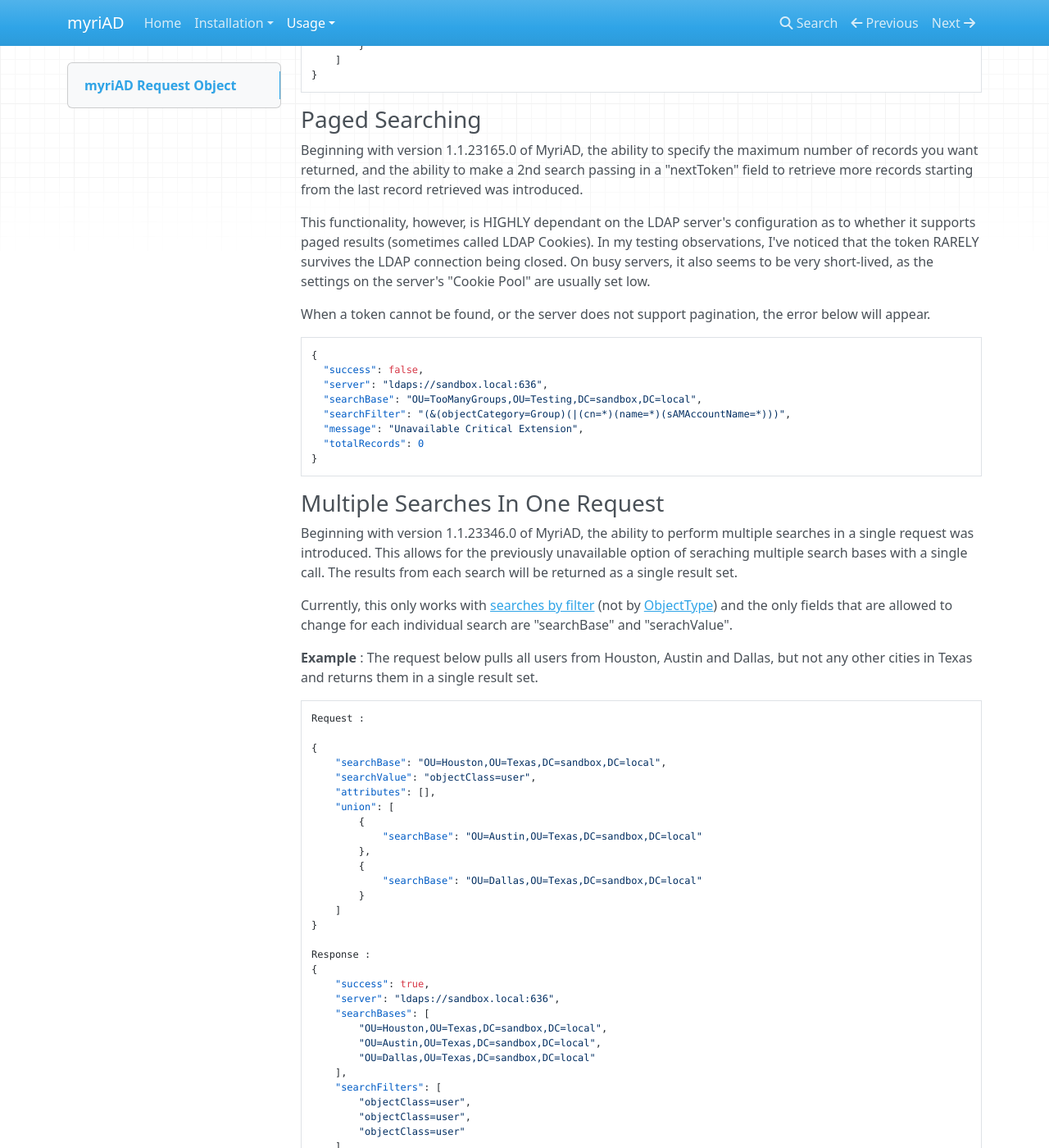
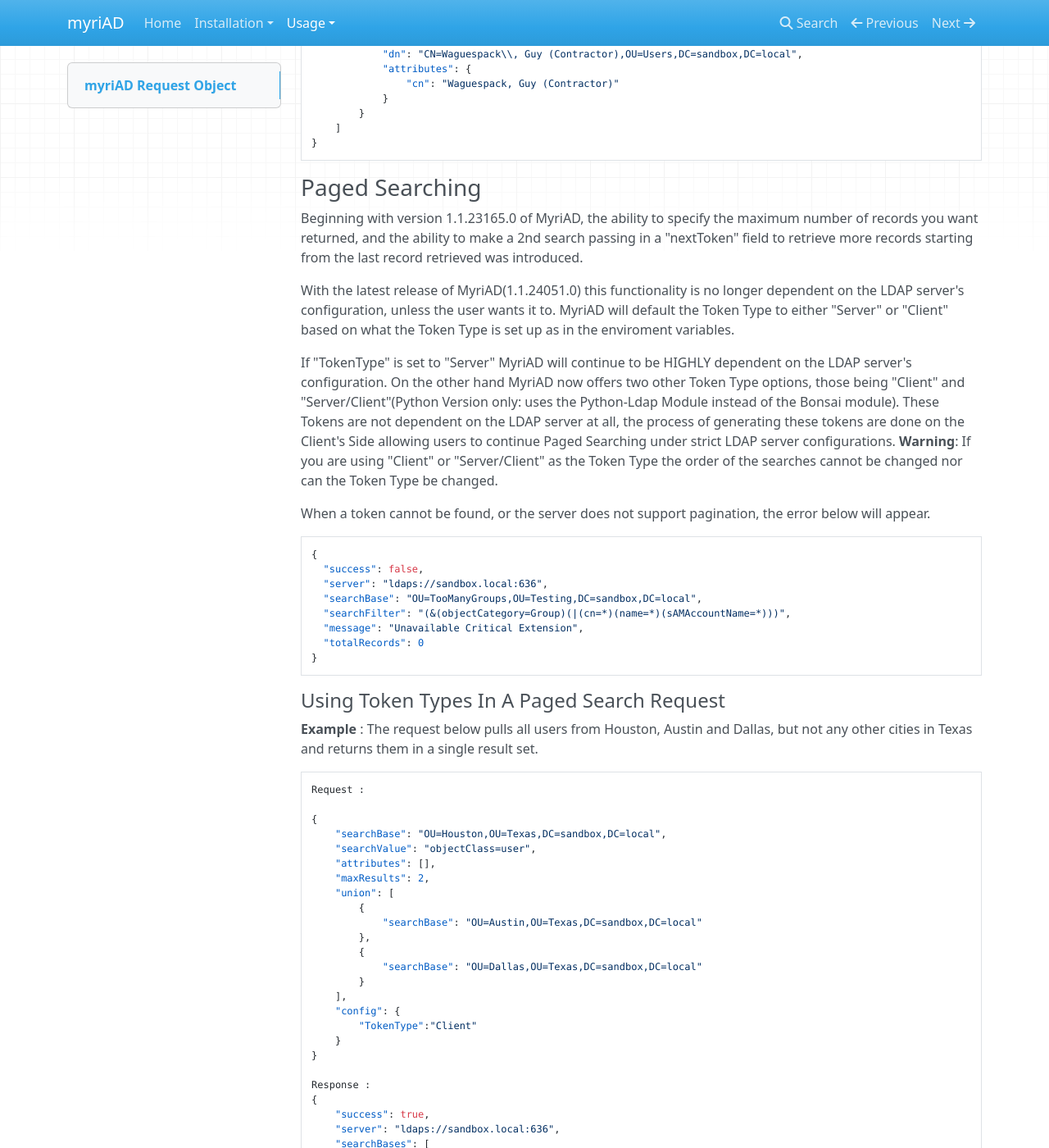
Before and after one commit to SynapseProject/myriad.docs, an MkDocs documentation site: the page built from docs/usage/request.md, in a window 1280 px wide and 1400 px high, scrolled down 6152 px. Shown: the whole window at 82% size. Built offline with MkDocs 1.6.1, drawn with Linux system fonts in a browser that asks for light colours; nearby versions of some CDN libraries; old or Windows-style settings are respelled for this version of MkDocs; some of the changed text lies outside the part shown.

Commit message:
Adding documentation for Client Based Token.

````diff
--- a/docs/usage/request.md
+++ b/docs/usage/request.md
@@ -27,6 +27,7 @@ The code behind myriAD receives a JSON object as its input.  Whether this is pas
         "ssl": true,
         "username": "MyUserName",
         "password": "MyEncryptedOrPlaintextPassword",
+        "TokenType": "Server, Client, or Server/Client(Python Version Only)",
         "maxRetries": 0,
         "maxPageSize": 512,
         "followReferrals": false,
@@ -66,6 +67,7 @@ The code behind myriAD receives a JSON object as its input.  Whether this is pas
 | config > ssl | No | Boolean value on whether to connect to the server using a secure socket.
 | config > username | No | The username used to connect to the LDAP server.
 | config > password | No | The password (encrypted or plaintext) ot use to connect to the LDAP Server.
+| config > TokenType | No | The Token type used to determine the nextToken.
 | config > maxRetries | No | The number of times to retry reconnecting to the server before stopping. (Default = 0, No Retries)
 | config > maxPageSize | No | This tells MyriAD how many results to pull back for each search it performs up to the "maxResults".  This affects the internal retrieval of results and is used mostly for performance tuning, not to control the number of records returned.  (Default = 512)
 | config > followReferrals | No | Indicates whether or not to follow LDAP referrals when retrieving records.  This is used when records exist, but might not exist on the server you are attached to.  This does cause performance issues, so use it only if you know you need to use it.  (Default = False)
@@ -200,7 +202,12 @@ Response :
 
 Beginning with version 1.1.23165.0 of MyriAD, the ability to specify the maximum number of records you want returned, and the ability to make a 2nd search passing in a "nextToken" field to retrieve more records starting from the last record retrieved was introduced.
 
-This functionality, however, is HIGHLY dependant on the LDAP server's configuration as to whether it supports paged results (sometimes called LDAP Cookies).  In my testing observations, I've noticed that the token RARELY survives the LDAP connection being closed.  On busy servers, it also seems to be very short-lived, as the settings on the server's "Cookie Pool" are usually set low.
+With the latest release of MyriAD(1.1.24051.0) this functionality is no longer dependent on the LDAP server's configuration, unless the user wants it to. MyriAD will default the Token Type to either "Server" or "Client" based on what the Token Type is set up as in the enviroment variables.
+
+If "TokenType" is set to "Server" MyriAD will continue to be HIGHLY dependent on the LDAP server's configuration. On the other hand MyriAD now offers two other Token Type options, those being "Client" and "Server/Client"(Python Version only: uses the Python-Ldap Module instead of the Bonsai module). These Tokens are not dependent on the LDAP server at all, the process of generating these tokens are done on the Client's Side allowing users to continue Paged Searching under strict LDAP server configurations.
+**Warning**: If you are using "Client" or "Server/Client" as the Token Type the order of the searches cannot be changed nor can the Token Type be changed.
+
+<!-- This functionality, however, is HIGHLY dependant on the LDAP server's configuration as to whether it supports paged results (sometimes called LDAP Cookies).  In my testing observations, I've noticed that the token RARELY survives the LDAP connection being closed.  On busy servers, it also seems to be very short-lived, as the settings on the server's "Cookie Pool" are usually set low. -->
 
 When a token cannot be found, or the server does not support pagination, the error below will appear.
 
@@ -215,11 +222,137 @@ When a token cannot be found, or the server does not support pagination, the err
 }
 ```
 
+#### Using Token Types In A Paged Search Request
+
+**Example** : The request below pulls all users from Houston, Austin and Dallas, but not any other cities in Texas and returns them in a single result set.
+
+```json
+Request :
+
+{
+    "searchBase": "OU=Houston,OU=Texas,DC=sandbox,DC=local",
+    "searchValue": "objectClass=user",
+    "attributes": [],
+    "maxResults": 2,
+    "union": [
+        {
+            "searchBase": "OU=Austin,OU=Texas,DC=sandbox,DC=local"
+        },
+        {
+            "searchBase": "OU=Dallas,OU=Texas,DC=sandbox,DC=local"
+        }
+    ],
+    "config": {
+        "TokenType":"Client"
+    }
+}
+
+Response :
+{
+    "success": true,
+    "server": "ldaps://sandbox.local:636",
+    "searchBases": [
+        "OU=Houston,OU=Texas,DC=sandbox,DC=local",
+        "OU=Austin,OU=Texas,DC=sandbox,DC=local",
+        "OU=Dallas,OU=Texas,DC=sandbox,DC=local"
+    ],
+    "searchFilters": [
+        "objectClass=user",
+        "objectClass=user",
+        "objectClass=user"
+    ],
+    "status": "Success",
+    "totalRecords": 2,
+    "nextToken": "Mi0wMQ==",
+    "records": [
+        {
+            "dn": "CN=Howard Hughes,OU=Houston,OU=Texas,DC=sandbox,DC=local",
+            "attributes": {}
+        },
+        {
+            "dn": "CN=Beyonce,OU=Houston,OU=Texas,DC=sandbox,DC=local",
+            "attributes": {}
+        }
+    ]
+}
+```
+**Example** : Expanding on the example above, lets now add the "nextToken" value into the request body to search for users that are in Houston, Austin and Dallas. Also lets increase "maxResults" to get all the remaining users.
+**Note**: If you are using "Client" as your token type, "maxResults" cannot be removed from the request after your 1st paged search, the value can be changed, but has to be included in the request body moving forward.
+
+``` json
+Request :
+
+{
+    "searchBase": "OU=Houston,OU=Texas,DC=sandbox,DC=local",
+    "searchValue": "objectClass=user",
+    "attributes": [],
+    "nextToken": "Mi0wMQ==",
+    "maxResults": 20,
+    "union": [
+        {
+            "searchBase": "OU=Austin,OU=Texas,DC=sandbox,DC=local"
+        },
+        {
+            "searchBase": "OU=Dallas,OU=Texas,DC=sandbox,DC=local"
+        }
+    ],
+    "config": {
+        "TokenType":"Client"
+    }
+}
+
+Response :
+{
+    "success": true,
+    "server": "ldaps://sandbox.local:636",
+    "searchBases": [
+        "OU=Houston,OU=Texas,DC=sandbox,DC=local",
+        "OU=Austin,OU=Texas,DC=sandbox,DC=local",
+        "OU=Dallas,OU=Texas,DC=sandbox,DC=local"
+    ],
+    "searchFilters": [
+        "objectClass=user",
+        "objectClass=user",
+        "objectClass=user"
+    ],
+    "status": "Success",
+    "totalRecords": 6,
+    "records": [
+        {
+            "dn": "CN=Lizzo,OU=Houston,OU=Texas,DC=sandbox,DC=local",
+            "attributes": {}
+        },
+        {
+            "dn": "CN=Lance Armstrong,OU=Austin,OU=Texas,DC=sandbox,DC=local",
+            "attributes": {}
+        },
+        {
+            "dn": "CN=Sandra Bullock,OU=Austin,OU=Texas,DC=sandbox,DC=local",
+            "attributes": {}
+        },
+        {
+            "dn": "CN=Andy Roddick,OU=Austin,OU=Texas,DC=sandbox,DC=local",
+            "attributes": {}
+        },
+        {
+            "dn": "CN=Mark Cuban,OU=Dallas,OU=Texas,DC=sandbox,DC=local",
+            "attributes": {}
+        },
+        {
+            "dn": "CN=Dak Prescott,OU=Dallas,OU=Texas,DC=sandbox,DC=local",
+            "attributes": {}
+        }
+    ]
+}
+```
+
 ### Multiple Searches In One Request
 
 Beginning with version 1.1.23346.0 of MyriAD, the ability to perform multiple searches in a single request was introduced.  This allows for the previously unavailable option of seraching multiple search bases with a single call.  The results from each search will be returned as a single result set.
 
-Currently, this only works with [searches by filter](usage.md#search-using-ldap-filter) (not by [ObjectType](usage.md#search-by-object-type-user)) and the only fields that are allowed to change for each individual search are "searchBase" and "serachValue".
+<!-- Currently, this only works with [searches by filter](usage.md#search-using-ldap-filter) (not by [ObjectType](usage.md#search-by-object-type-user)) and the only fields that are allowed to change for each individual search are "searchBase" and "serachValue". -->
+
+Currently, Multiple Searches now works with [searches by filter](usage.md#search-using-ldap-filter) and [ObjectType](usage.md#search-by-object-type-user) **Note** If you wish to use Objectype for Multiple Searches, "objectType" must be defined in the request object of the call.
 
 **Example** : The request below pulls all users from Houston, Austin and Dallas, but not any other cities in Texas and returns them in a single result set.
 ```json
````
